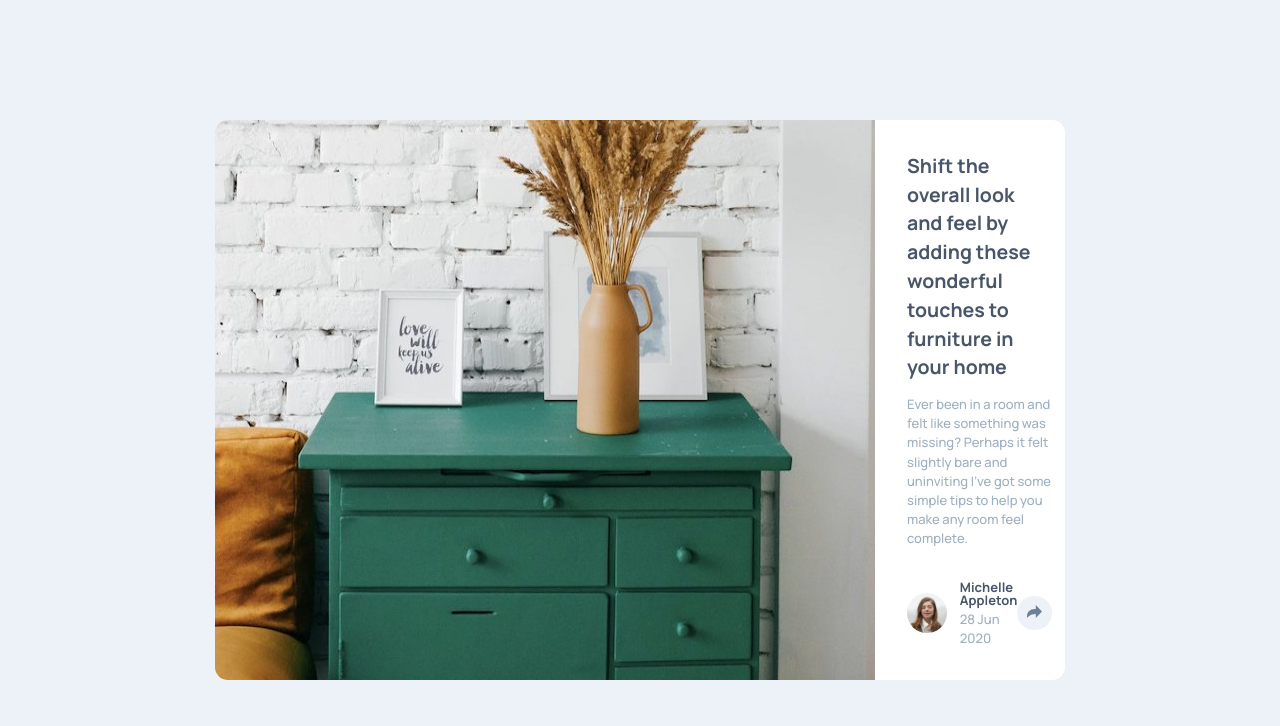
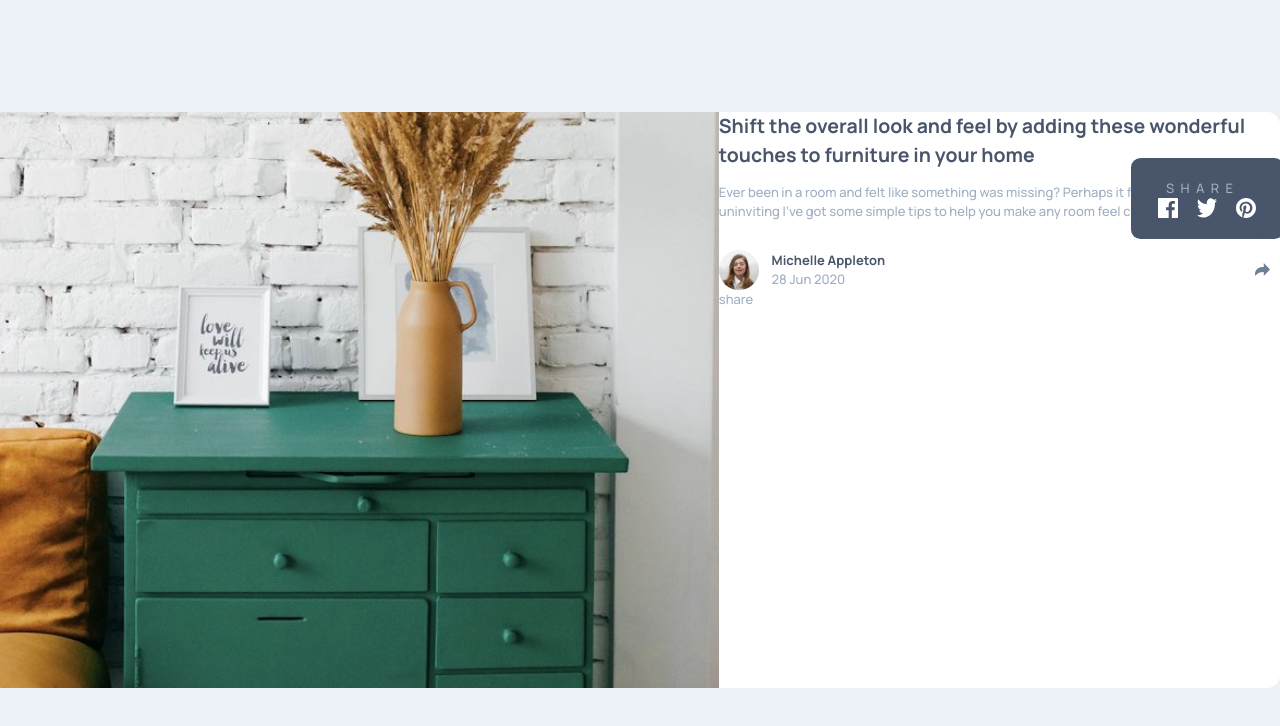
Before and after one commit to andresfmj/fm-article-preview-component, a React (Create React App) app: page / in a window 1280 px wide. Shown: the top 726 px of the page. Built offline with nearby package versions, Linux system fonts and the light colour scheme.

Commit message:
media queries fixes

```diff
--- a/src/components/Article/Article.js
+++ b/src/components/Article/Article.js
@@ -24,7 +24,7 @@ function Article(props) {
     return (
         <div className='Article'>
             <div className="Article-inner">
-                <Image srcImage={drawersImage} alt="" width='100%' className='ImageLeftside' />
+                <Image srcImage={drawersImage} alt="" className='ImageLeftside img-responsive' />
                 <div className="Article-content">
                     <header>
                         <h2>
--- a/src/components/Article/Article.scss
+++ b/src/components/Article/Article.scss
@@ -48,7 +48,7 @@
 }
 
 // Desktop: 1440px
-@media (min-width: 720px) {
+@media (min-width: 1440px) {
     .Article-inner {
         width: 850px;
         .Article-content {
@@ -60,9 +60,9 @@
 // Mobile: 375px
 @media (max-width: 375px) {
     .Article-inner {
-        width: 85%;
+        margin: 1.5rem;
         flex-direction: column;
-        clip-path: polygon(0 0, 100% 0, 110% 99%, 0 99%);
+        clip-path: polygon(0 0, 100% 0%, 100% 100%, 0% 100%);
         .Article-content {
             margin: 1.5rem;
             position: relative;
--- a/src/components/Image/Image.scss
+++ b/src/components/Image/Image.scss
@@ -10,6 +10,10 @@
 .img-share {
 	padding: 0.6rem;
 	cursor: pointer;
+}
+
+.img-responsive {
+	width: 100%;
 }
 
 .sharer-icon-container {
@@ -65,7 +69,7 @@
 
 
 // Desktop: 1440px
-@media (min-width: 720px) {
+@media (min-width: 1440px) {
 
 	.sharer-icon-container {
 		background-color: $accent-color;
```
